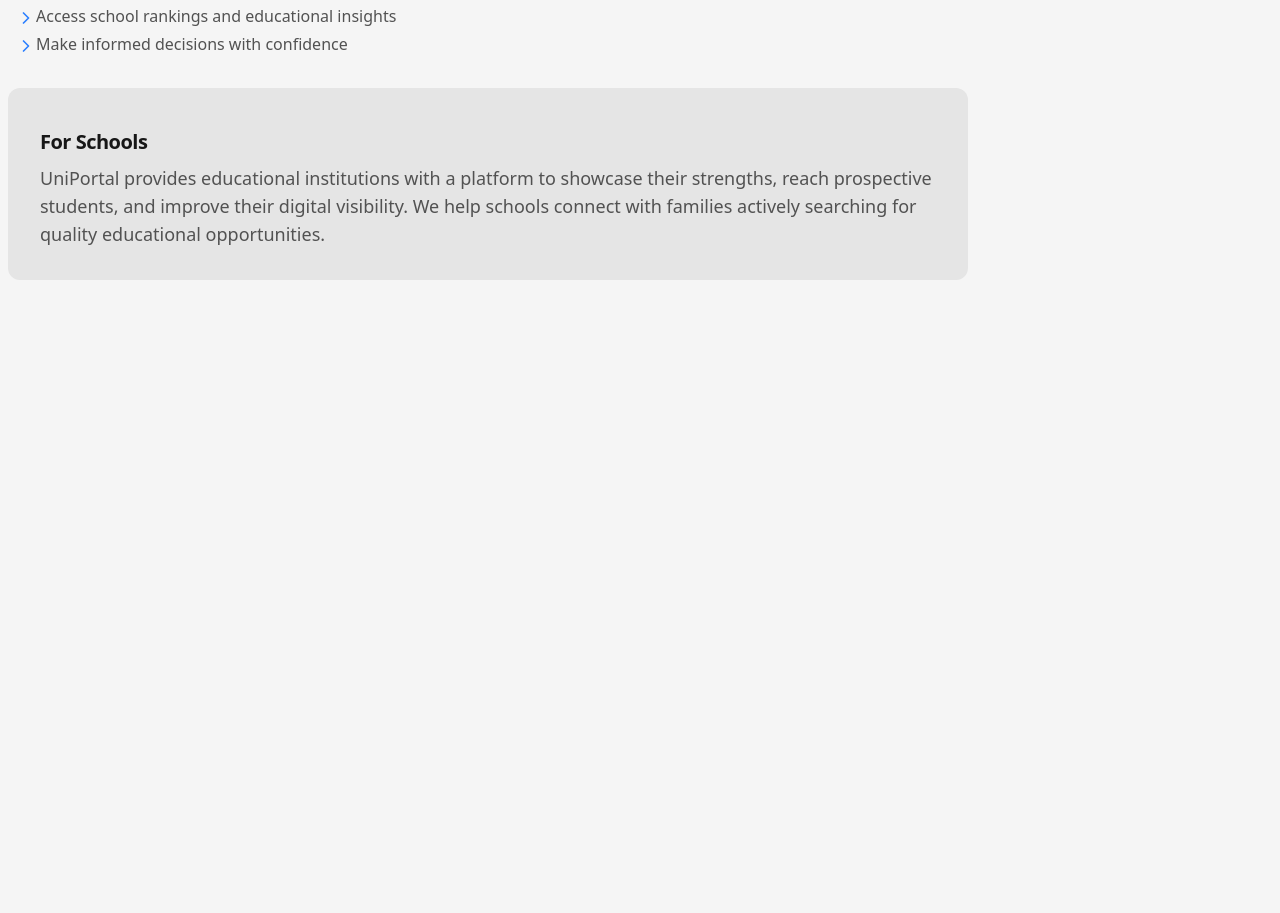
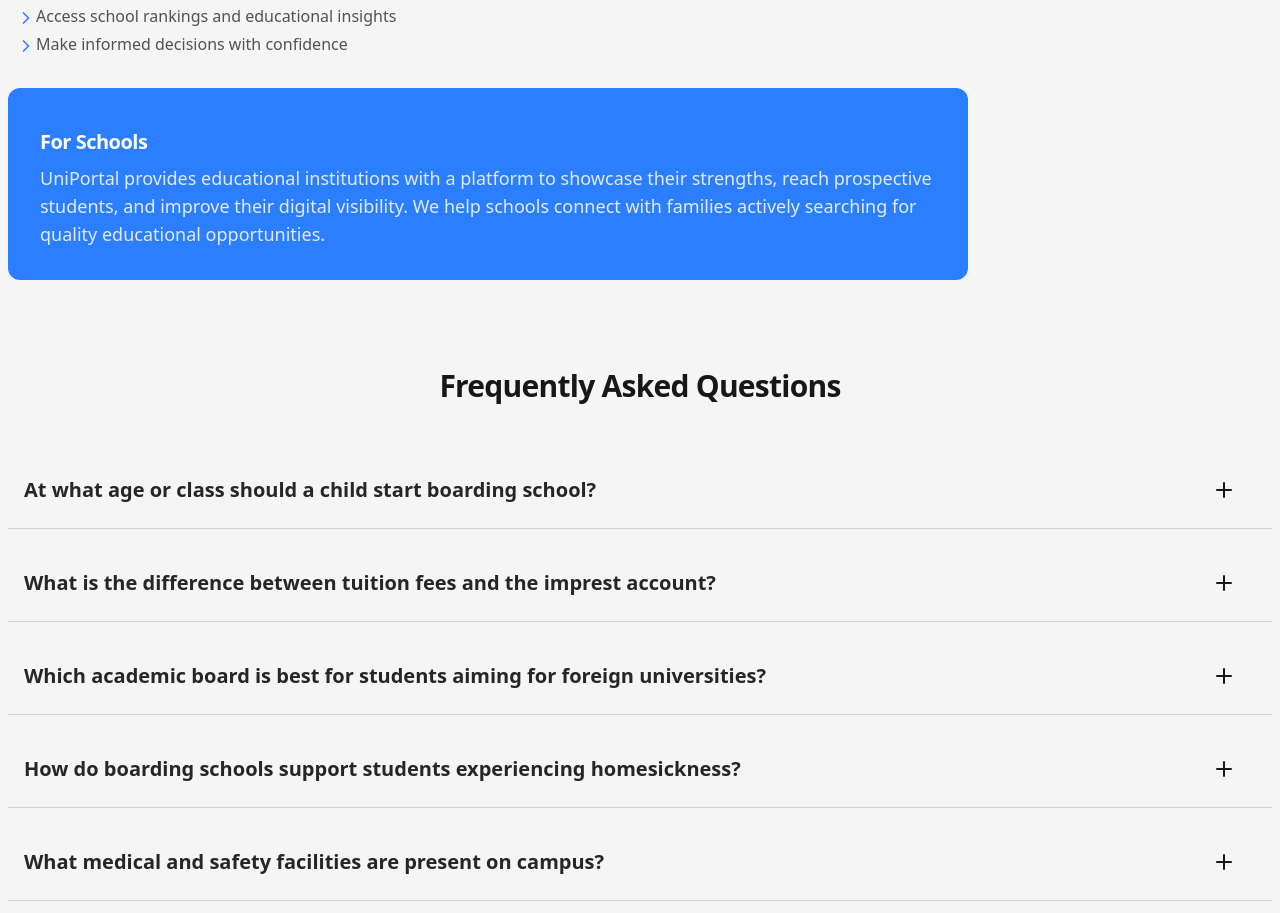
Before and after one commit to AnujDobiyal/assignment, a Next.js app: page / in a window 1280 px wide. Shown: the part 1249-2162 px from the top of the page. Before the commit the page ends 1610 px from the top, so only its background shows below. Built offline with nearby package versions, Linux system fonts and the light colour scheme; no server answers.

Commit message:
Completed faq section

```diff
--- a/app/page.tsx
+++ b/app/page.tsx
@@ -1,4 +1,5 @@
 import AboutUniportal from "@/components/aboutUniportal";
+import FAQ from "@/components/faq";
 import Hero from "@/components/hero";
 import Listing from "@/components/listing";
 
@@ -8,6 +9,7 @@
       <Hero />
       <Listing />
       <AboutUniportal />
+      <FAQ />
     </div>
   );
 }
--- a/components/aboutUniportal.tsx
+++ b/components/aboutUniportal.tsx
@@ -52,9 +52,9 @@
           informed decisions with confidence
         </span>
       </div>
-      <div className=" p-8 my-8 bg-neutral-200 rounded-xl w-fit">
-        <h1 className="text-xl md:text-xl font-bold tracking-tight my-2">For Schools</h1>
-        <p className=" text-neutral-600 font-medium text-lg max-w-4xl">
+      <div className=" p-8 my-8 bg-blue-500 rounded-xl w-fit">
+        <h1 className="text-xl text-white md:text-xl font-bold tracking-tight my-2">For Schools</h1>
+        <p className=" text-neutral-100/90 font-medium text-lg max-w-4xl">
           UniPortal provides educational institutions with a platform to
           showcase their strengths, reach prospective students, and improve
           their digital visibility. We help schools connect with families
--- /dev/null
+++ b/components/faq.tsx
@@ -0,0 +1,88 @@
+"use client";
+
+import React, { useState } from "react";
+import { MinusSvg, PlusSvg } from "./svgs";
+import { AnimatePresence, motion } from "motion/react";
+
+const FAQ = () => {
+  const faqs = [
+    {
+      q: "At what age or class should a child start boarding school?",
+      a: "Counselors generally recommend enrolling children between class 4 and class 6 (around 9 to 11 years old). At this stage, children are old enough to manage basic personal hygiene and daily routines independently, yet young enough to easily adapt to boarding house guidelines and form close peer bonds.",
+    },
+    {
+      q: "What is the difference between tuition fees and the imprest account?",
+      a: "The tuition and boarding fee covers academic instruction, dining, and hostel lodging. The Imprest Account is a separate, mandatory advance fund (ranging from ₹50,000 to ₹1,50,000 annually) from which the school deducts actual costs for uniforms, laundry, textbooks, school trips, specialized sports gear, and minor medical expenses.",
+    },
+    {
+      q: "Which academic board is best for students aiming for foreign universities?",
+      a: "If your child intends to apply to colleges abroad, the International Baccalaureate (IB) or Cambridge (CIE) boards are recommended. They focus heavily on independent research, analytical writing, and international projects. However, national boards like ICSE/ISC are also highly respected, while CBSE is best suited for students preparing for Indian competitive exams like JEE and NEET.",
+    },
+    {
+      q: "How do boarding schools support students experiencing homesickness?",
+      a: "Top-tier boarding schools utilize a dedicated pastoral care network consisting of resident house parents, student peer mentors, and full-time professional counselors. During the initial 4 to 6 weeks, schools organize structured ice-breaking activities and keep students engaged in sports and social clubs to ease the transition.",
+    },
+    {
+      q: "What medical and safety facilities are present on campus?",
+      a: "Verified boarding schools maintain a fully equipped on-campus wellness center or infirmary staffed 24/7 by resident nurses and a visiting or resident physician. They handle immediate medical care, minor injuries, and have established tie-ups with leading local multi-specialty hospitals for emergencies.",
+    },
+  ];
+
+  const [openItems, setOpenItems] = useState<number[]>([]);
+
+  const toggle = (index: number) => {
+    setOpenItems((prev) =>
+      prev.includes(index) ? prev.filter((i) => i !== index) : [...prev, index],
+    );
+  };
+
+  return (
+    <section id="faq" className="my-10 p-2">
+      <h1 className="text-2xl md:text-3xl font-bold tracking-tight text-center mb-12">
+        Frequently Asked Questions
+      </h1>
+      <div>
+        {faqs.map((faq, idx) => {
+          const isOpen = openItems.includes(idx);
+          return (
+            <div
+              key={faq.q}
+              onClick={() => toggle(idx)}
+              className={`mb-4 rounded-lg ${isOpen && "bg-blue-50/60 border border-blue-100"}`}
+            >
+              <div className="flex gap-1 items-center w-full text-lg md:text-xl font-semibold px-4 py-6 border-b border-neutral-300">
+                <h1 className="flex-1 text-neutral-800">{faq.q}</h1>
+                <div className="shrink-0 md:mr-5">
+                  {isOpen ? <MinusSvg /> : <PlusSvg />}
+                </div>
+              </div>
+              <AnimatePresence>
+                {isOpen && (
+                  <motion.div
+                    initial={{
+                      opacity: 0,
+                      y: -10,
+                    }}
+                    animate={{
+                      opacity: 1,
+                      y: 0,
+                    }}
+                    exit={{
+                      opacity: 0,
+                      y: -10,
+                    }}
+                    className="px-2 font-medium text-neutral-500 py-6"
+                  >
+                    <p>{faq.a}</p>
+                  </motion.div>
+                )}
+              </AnimatePresence>
+            </div>
+          );
+        })}
+      </div>
+    </section>
+  );
+};
+
+export default FAQ;
```
